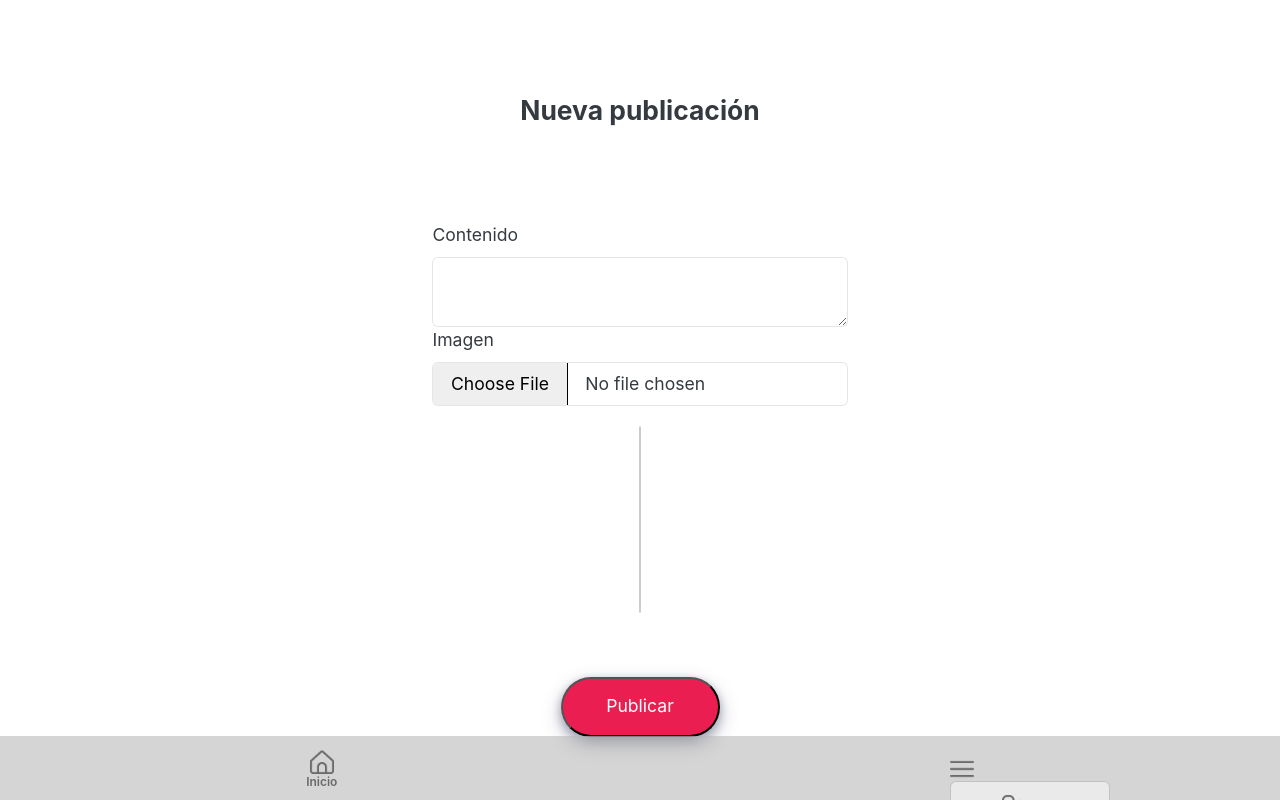
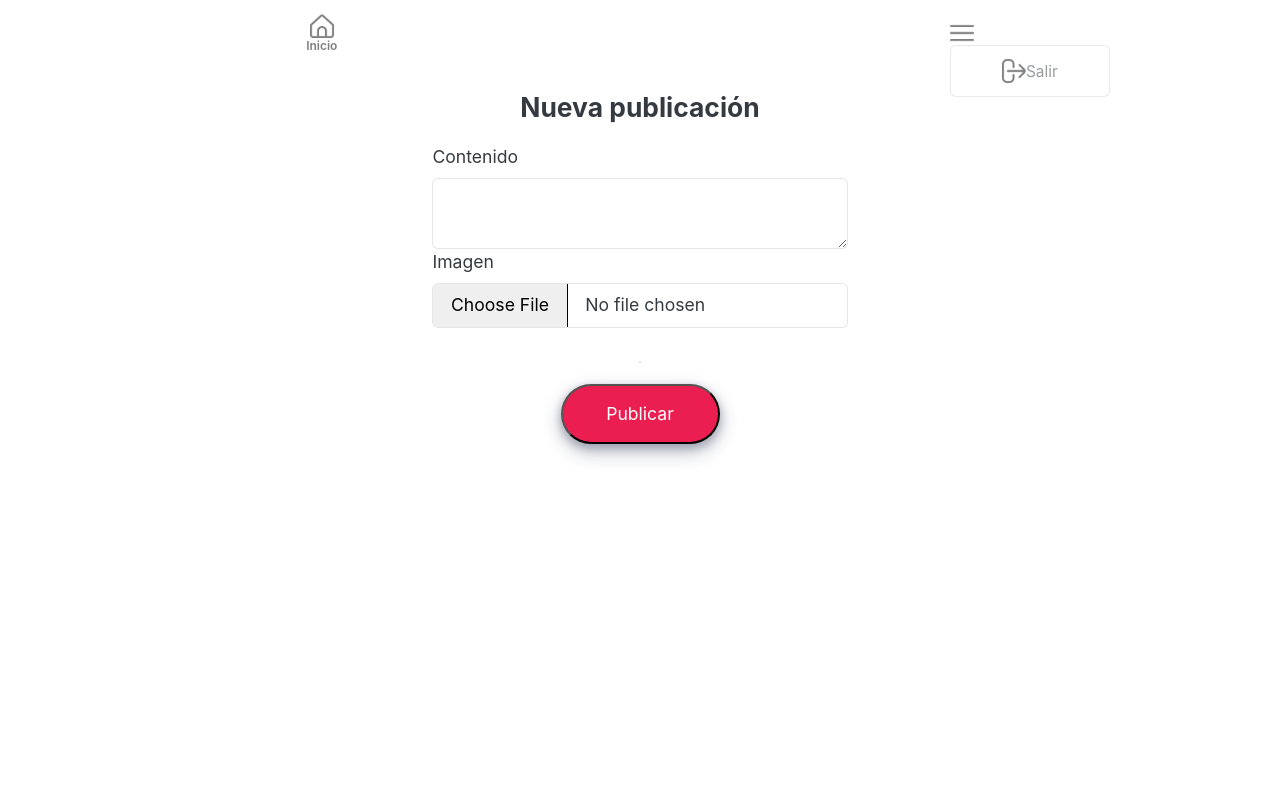
Before and after one commit to DiegoSHS/Cordova_test, a website with bundled scripts: page www/pages/new.html in a window 1280 px wide. Built offline with nearby package versions, Linux system fonts and the light colour scheme.

Commit message:
new navbar position

```diff
--- a/www/css/index.css
+++ b/www/css/index.css
@@ -1,5 +1,6 @@
 body {
     position: absolute;
+    display: contents;
     width: 100%;
     height: 100%;
 }
@@ -64,6 +65,7 @@ img {
 }
 
 .subbmit {
+    margin: 10px;
     width: 159px;
     height: 60px;
     border-radius: 999px;
--- a/www/css/navbar.css
+++ b/www/css/navbar.css
@@ -20,10 +20,10 @@
     align-items: center;
     float: none;
     width: 100%;
-    backdrop-filter: blur(5px);
-    background-color: rgba(172, 172, 172, 0.5);
+    backdrop-filter: blur(10px);
+    background-color: rgba(255, 255, 255, 0.1);
     height: 8%;
-    bottom: 0;
+    top: 0;
 }
 
 .navig {
--- a/www/pages/new.html
+++ b/www/pages/new.html
@@ -15,7 +15,7 @@
 </head>
 
 <body>
-    <div class="container">
+    <div class="container mt-5 pt-4">
         <h4 class="tittle container">
             Nueva publicación
         </h4>
```
Also changed, not shown: www/pages/feed.html (+1 -1 lines).
